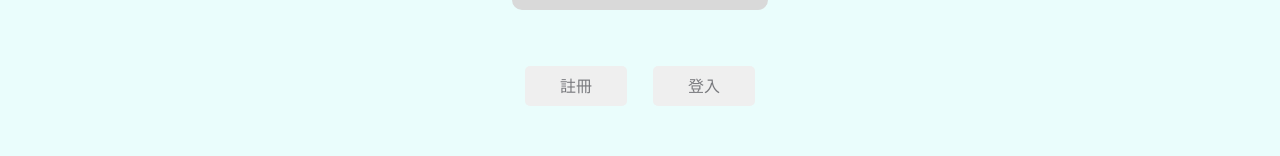
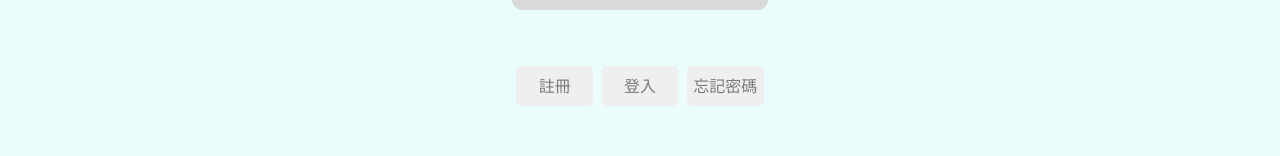
Before and after one commit to zawarudoooooooo/2024-01-22-XiaoLiuqiu-Frontend, a Vue app: page /FrontLogin in a window 1280 px wide. Shown: the part 414-570 px from the top of the page. Built offline with nearby package versions, Linux system fonts and the light colour scheme.

Commit message:
forget add

```diff
--- a/src/views/FrontEnd/FrontLogin.vue
+++ b/src/views/FrontEnd/FrontLogin.vue
@@ -87,8 +87,33 @@ export default {
         <div class="buttonArea">
             <button type="button" @click="goSignUp()">註冊</button>
             <button type="button" @click="login()">登入</button>
+            <button type="button"  data-bs-toggle="modal"
+                    data-bs-target="#exampleModal">忘記密碼
+            </button>
         </div>
     </div>
+<!-- 忘記密碼modal視窗 -->
+            <div class="modal fade" id="exampleModal" tabindex="-1" aria-labelledby="exampleModalLabel" aria-hidden="true">
+            <div class="modal-dialog modal-dialog-centered">
+                <div class="modal-content">
+                    <div class="modal-header">
+                        <h5 class="modal-title" id="exampleModalLabel">忘記密碼</h5>
+                        <button type="button" class="btn-close" data-bs-dismiss="modal" aria-label="Close"></button>
+                    </div>
+                    <div class="modal-body">
+                        <form>
+                            <div class="mb-3">
+                                <label for="recipient-name" class="col-form-label">請輸入 E-mail :</label>
+                                <input type="text" class="form-control" id="recipient-name">
+                            </div>
+                        </form>
+                    </div>
+                    <div class="modal-footer">
+                        <button type="button" class="btn btn-light" data-bs-dismiss="modal">送出</button>
+                    </div>
+                </div>
+            </div>
+        </div>
     <i class="fa-solid fa-gear" @click="goBackLogin()" id="back"></i>
     <Footer />
 </template>
@@ -139,7 +164,7 @@ export default {
         justify-content: space-around;
         margin-top: 3vmin;
         button {
-            width: 8vw;
+            width: 6vw;
             height: 5vh;
             border: none;
             border-radius: 5px;
--- a/src/views/FrontEnd/FrontSignUp.vue
+++ b/src/views/FrontEnd/FrontSignUp.vue
@@ -109,7 +109,7 @@ export default {
 <style lang="scss" scoped>
 .content {
     width: 20vw;
-    height: 77vh;
+    height: 80vh;
     margin: auto;
     margin-top: 3vmin;
     i{
```
